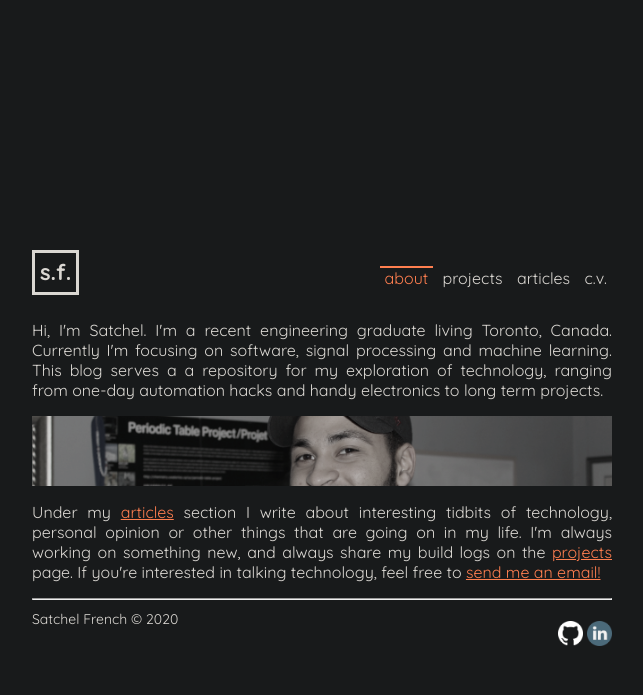
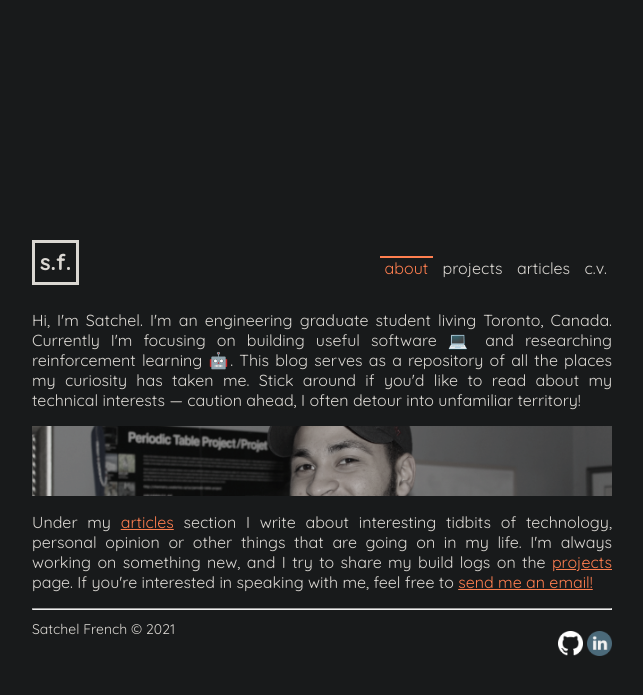
Before and after one commit to satchelfrench/satchelfrench.github.io, a Jekyll site: the page built from index.md, in a window 1280 px wide. Shown: the top 695 px of the page, without its empty margins (318-961 px from the left). Built offline with Jekyll 4.4.1, drawn with Linux system fonts in a browser that asks for light colours.

Commit message:
updated about

```diff
--- a/_layouts/landing.html
+++ b/_layouts/landing.html
@@ -35,16 +35,16 @@
 			<div class="content">
 				<div class="written">
 
-					<p>Hi, I'm Satchel. I'm a recent engineering graduate living Toronto, Canada. Currently I'm focusing on software, signal processing and machine learning. This blog serves a a repository for my exploration of technology, ranging from one-day automation hacks and handy electronics to long term projects. </p>
+					<p>Hi, I'm Satchel. I'm an engineering graduate student living Toronto, Canada. Currently I'm focusing on building useful software 💻 and researching reinforcement learning 🤖. This blog serves as a repository of all the places my curiosity has taken me. Stick around if you'd like to read about my technical interests — caution ahead, I often detour into unfamiliar territory!  </p>
 					<div class="fog"></div>
-					<p>Under my <a href="/articles/">articles</a> section I write about interesting tidbits of technology, personal opinion or other things that are going on in my life. I'm always working on something new, and always share my build logs on the <a href="/projects/">projects</a> page. If you're interested in talking technology, feel free to <a href="mailto:frenchsatchel@gmail.com?subject=Lets%20Talk%20Tech!">send me an email!</a></p>
+					<p>Under my <a href="/articles/">articles</a> section I write about interesting tidbits of technology, personal opinion or other things that are going on in my life. I'm always working on something new, and I try to share my build logs on the <a href="/projects/">projects</a> page. If you're interested in speaking with me, feel free to <a href="mailto:frenchsatchel@gmail.com?subject=Lets%20Talk%20Tech!">send me an email!</a></p>
 				</div>
 				<hr>
 			</div>
 
 
 			<div class="footer">
-				<p>Satchel French © 2020</p>
+				<p>Satchel French © 2021</p>
 
 				<div class="social">
 					<a target="_blank" href="https://github.com/satchelfrench"> <img src="assets/images/icons/GitHub-Mark-Light-64px.png" width="25px" alt=""></a>
```
Also changed, not shown: 9 other files.
